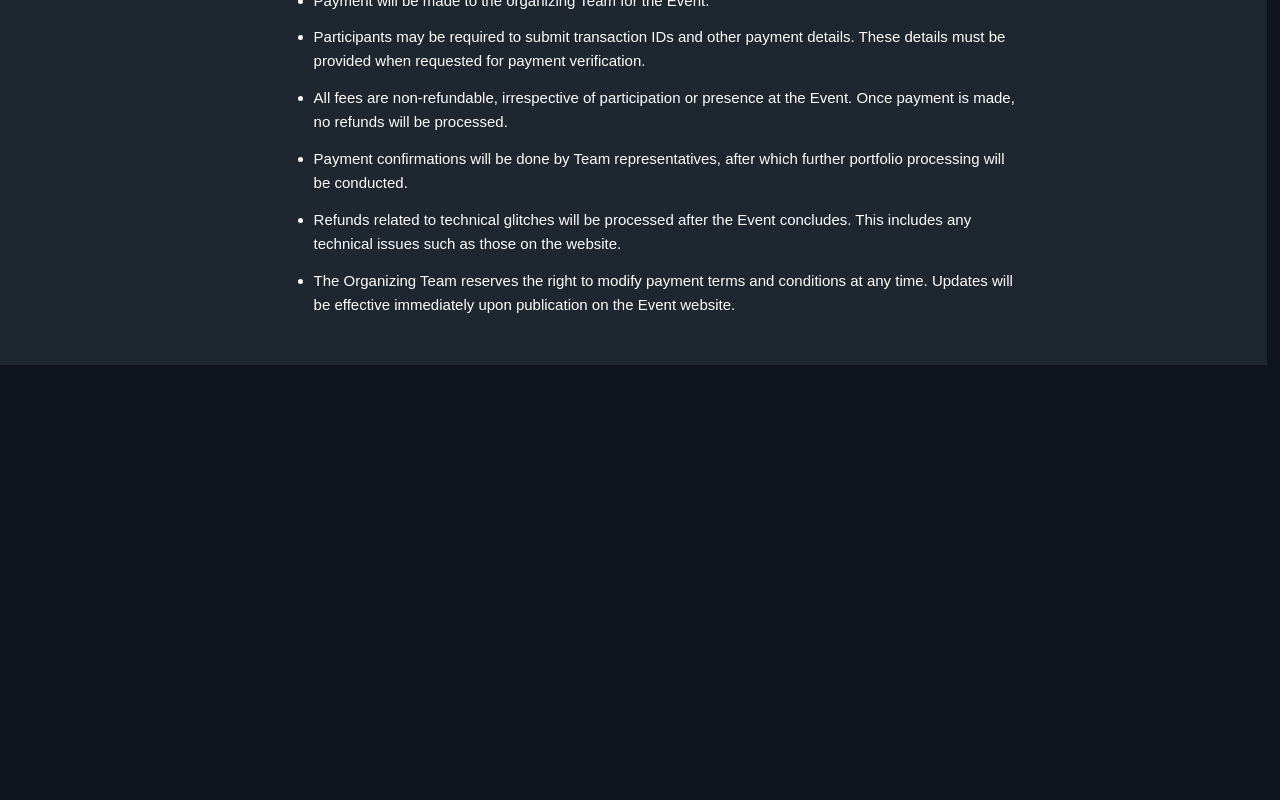
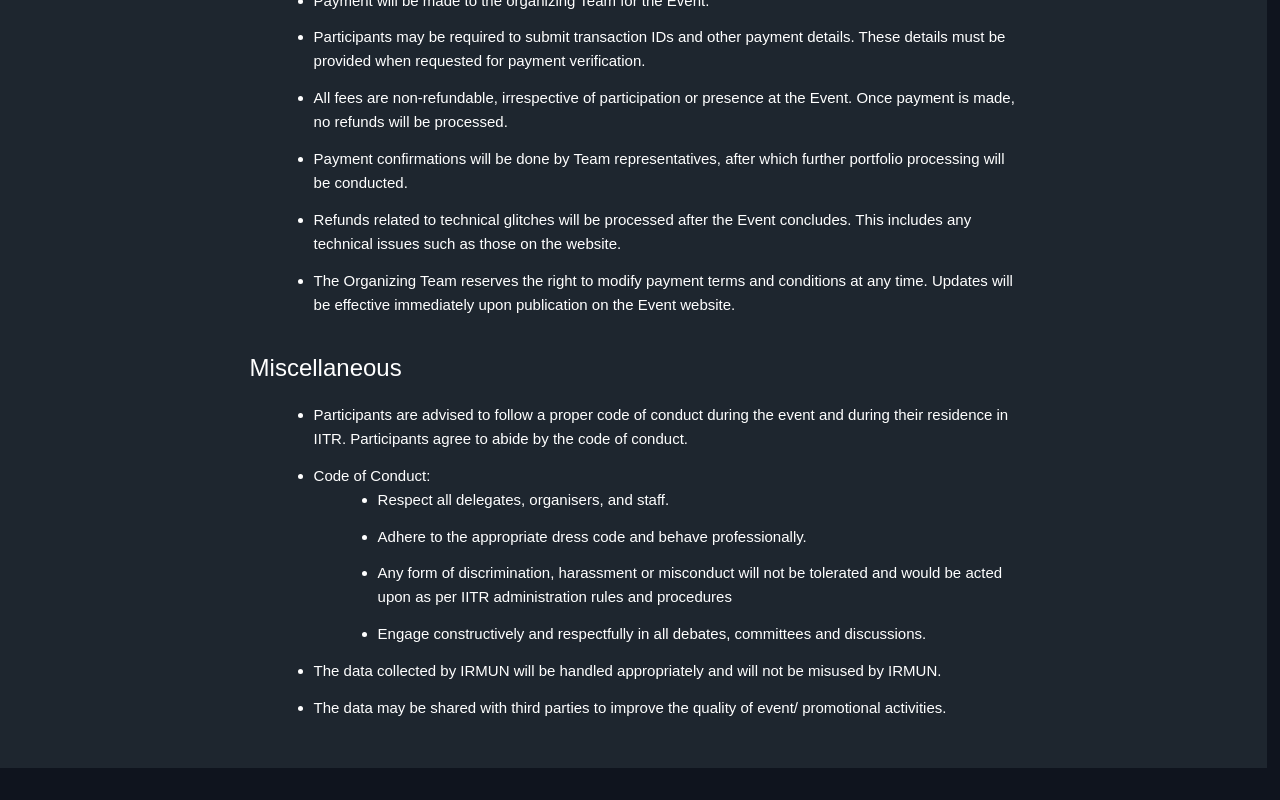
Before and after one commit to namay26/IRMUN-Website, a Vue app in the folder frontend/: page /termsandconditions in a window 1280 px wide. Shown: the part 1069-1869 px from the top of the page. Before the commit the page ends 1466 px from the top, so only its background shows below. Built offline with nearby package versions, Linux system fonts and the light colour scheme.

Commit message:
Update TnC

```diff
--- a/frontend/src/components/TermsAndConditions.vue
+++ b/frontend/src/components/TermsAndConditions.vue
@@ -72,6 +72,28 @@
         </li>
       </ul>
     </section>
+
+    <section class="terms-section">
+      <h2>Miscellaneous</h2>
+      <ul>
+        <li>Participants are advised to follow a proper code of conduct during the event and during their residence in IITR. Participants agree to abide by the code of conduct.</li>
+        <li>
+          Code of Conduct:
+          <ul>
+              <li>Respect all delegates, organisers, and staff.</li>
+              <li>Adhere to the appropriate dress code and behave professionally.</li>
+              <li>Any form of discrimination, harassment or misconduct will not be tolerated and would be acted upon as per IITR administration rules and procedures</li>
+              <li>Engage constructively and respectfully in all debates, committees and discussions.</li>
+          </ul>
+        </li>
+        <li>
+          The data collected by IRMUN will be handled appropriately and will not be misused by IRMUN.
+        </li>
+        <li>
+          The data may be shared with third parties to improve the quality of event/ promotional activities.
+        </li>
+      </ul>
+    </section>
   </div>
 </template>
 
```
